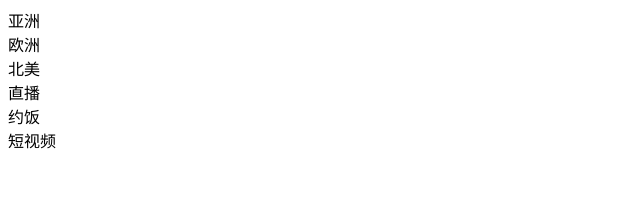
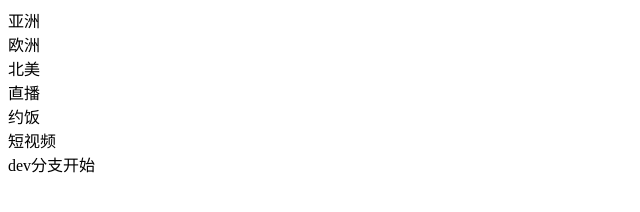
Before and after one commit to gggjjjqqq/git-, a plain HTML site: page index.html in a window 1280 px wide. Shown: the whole page, without its empty margins (0-640 px from the left). Drawn offline with Linux system fonts and the light colour scheme.

Commit message:
分支v4

```diff
--- a/index.html
+++ b/index.html
@@ -12,5 +12,6 @@
     <div>直播</div>
     <div>约饭</div>
     <div>短视频</div>
+    <div>dev分支开始</div>
 </body>
 </html>
```
